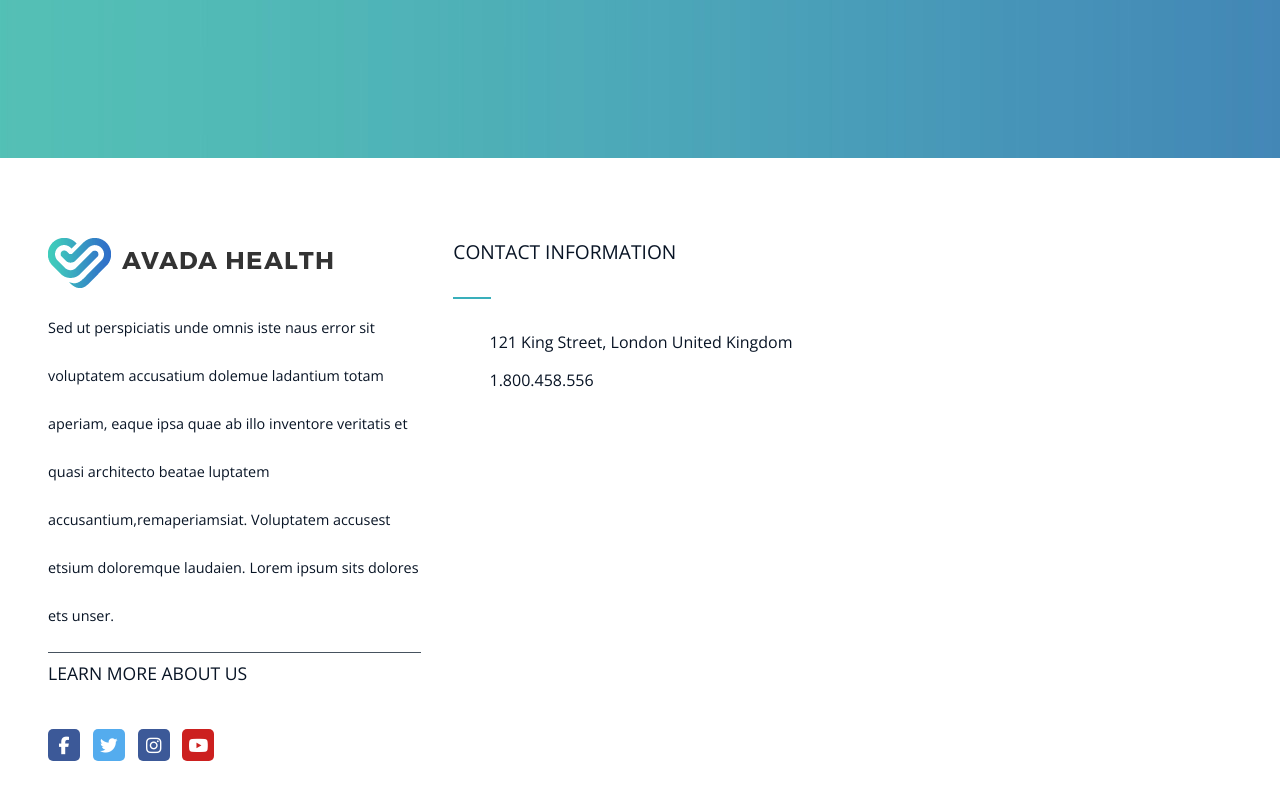
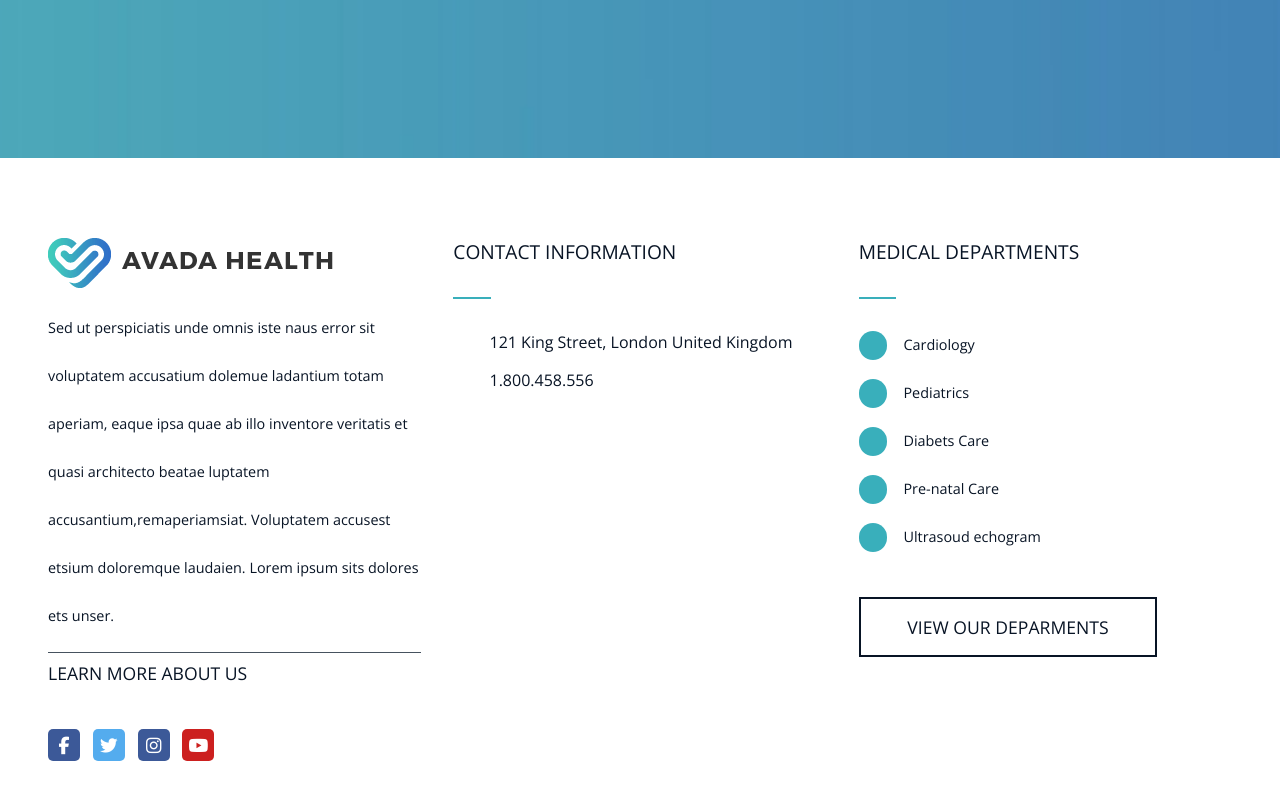
Before and after one commit to ZenRool/proj-html-vuejs, a Vue app: page / in a window 1280 px wide. Shown: the part 6725-7525 px from the top of the page. Built offline with nearby package versions, Linux system fonts and the light colour scheme.

Commit message:
Parte destra del footer in alto con lista dipartimenti in props

```diff
--- a/src/components/CardiogramText.vue
+++ b/src/components/CardiogramText.vue
@@ -1,6 +1,6 @@
 <template>
   <div
-    class="cardiogram container container-small d-flex align-items-center flex-column"
+    class="cardiogram container third d-flex align-items-center flex-column"
     :class="elem.color"
   >
     <h4>{{ elem.title }}</h4>
@@ -53,17 +53,5 @@ export default {
     width: 100px;
     height: 30px;
   }
-  .learn {
-    text-transform: uppercase;
-    border: 2px solid white;
-    padding: 0.8rem 2.5rem;
-    font-size: 1.1rem;
-    cursor: pointer;
-    &:hover {
-      background-color: rgba($color: #000000, $alpha: 0.1);
-      border-color: gallery;
-      color: gallery;
-    }
-  }
 }
 </style>
--- /dev/null
+++ b/src/components/DepartItem.vue
@@ -0,0 +1,34 @@
+<template>
+  <li class="d-flex">
+    <div>
+      <i class="fa-solid fa-chevron-right"></i>
+    </div>
+    {{ elem }}
+  </li>
+</template>
+<script>
+export default {
+  name: "ContactItem",
+  props: {
+    elem: String,
+  },
+};
+</script>
+<style lang="scss" scoped>
+@import "../style/variables.scss";
+li {
+  margin: 1.2rem 0;
+  text-align: center;
+  line-height: 1.8rem;
+  font-size: 0.9rem;
+  div {
+    color: white;
+    background-color: $pelorous;
+    width: 1.8rem;
+    height: 1.8rem;
+    text-align: center;
+    margin-right: 1rem;
+    border-radius: 50%;
+  }
+}
+</style>
--- a/src/components/MyFooter.vue
+++ b/src/components/MyFooter.vue
@@ -14,7 +14,7 @@
           laudaien. Lorem ipsum sits dolores ets unser.
         </p>
         <div class="line"></div>
-        <div class="learn">learn more about us</div>
+        <div class="us">learn more about us</div>
         <div class="my-1 d-flex">
           <SocialSquere
             v-for="(social, index) in this.socials"
@@ -35,17 +35,29 @@
           />
         </ul>
       </section>
+      <section class="third">
+        <h3>Medical Departments</h3>
+        <div class="line-small"></div>
+        <DepartItem
+          v-for="(item, index) in this.departs"
+          :key="index"
+          :elem="item"
+        />
+        <div class="learn my-1">view our Deparments</div>
+      </section>
     </div>
   </footer>
 </template>
 <script>
 import SocialSquere from "./SocialSquere.vue";
 import ContactItem from "./ContactItem.vue";
+import DepartItem from "./DepartItem.vue";
 export default {
   name: "App",
   components: {
     SocialSquere,
     ContactItem,
+    DepartItem,
   },
   data: function () {
     return {
@@ -59,6 +71,13 @@ export default {
           type: "phone-flip",
           value: "1.800.458.556",
         },
+      ],
+      departs: [
+        "Cardiology",
+        "Pediatrics",
+        "Diabets Care",
+        "Pre-natal Care",
+        "Ultrasoud echogram",
       ],
     };
   },
@@ -89,10 +108,16 @@ export default {
       margin: 2rem 0;
     }
   }
-  .learn {
+  .us {
     text-transform: uppercase;
     font-size: 1.1rem;
     margin: 0.5rem 0;
   }
+  .learn {
+    border-color: $firefly;
+    width: 80%;
+    text-align: center;
+    padding: 1rem 0;
+  }
 }
 </style>
--- a/src/components/MyMain.vue
+++ b/src/components/MyMain.vue
@@ -48,7 +48,7 @@
         class="container container-small d-flex wrap justify-content-between"
       />
     </section>
-    <section class="clients">
+    <section class="clients bg-image">
       <ClientLogos />
     </section>
   </main>
@@ -224,9 +224,6 @@ export default {
 main {
   section {
     padding: 5.5rem 0;
-    .third {
-      width: calc(100% / 3);
-    }
     &.tour {
       background: url("../assets/images/paralax-bg-tour-facilities.jpg");
     }
--- a/src/style/common.scss
+++ b/src/style/common.scss
@@ -137,3 +137,15 @@ h4 {
       }
     }
 }
+.learn {
+    text-transform: uppercase;
+    border: 2px solid white;
+    padding: 0.8rem 2.5rem;
+    font-size: 1.1rem;
+    cursor: pointer;
+    &:hover {
+      background-color: rgba($color: #000000, $alpha: 0.1);
+      border-color: gallery;
+      color: gallery;
+    }
+}
```
